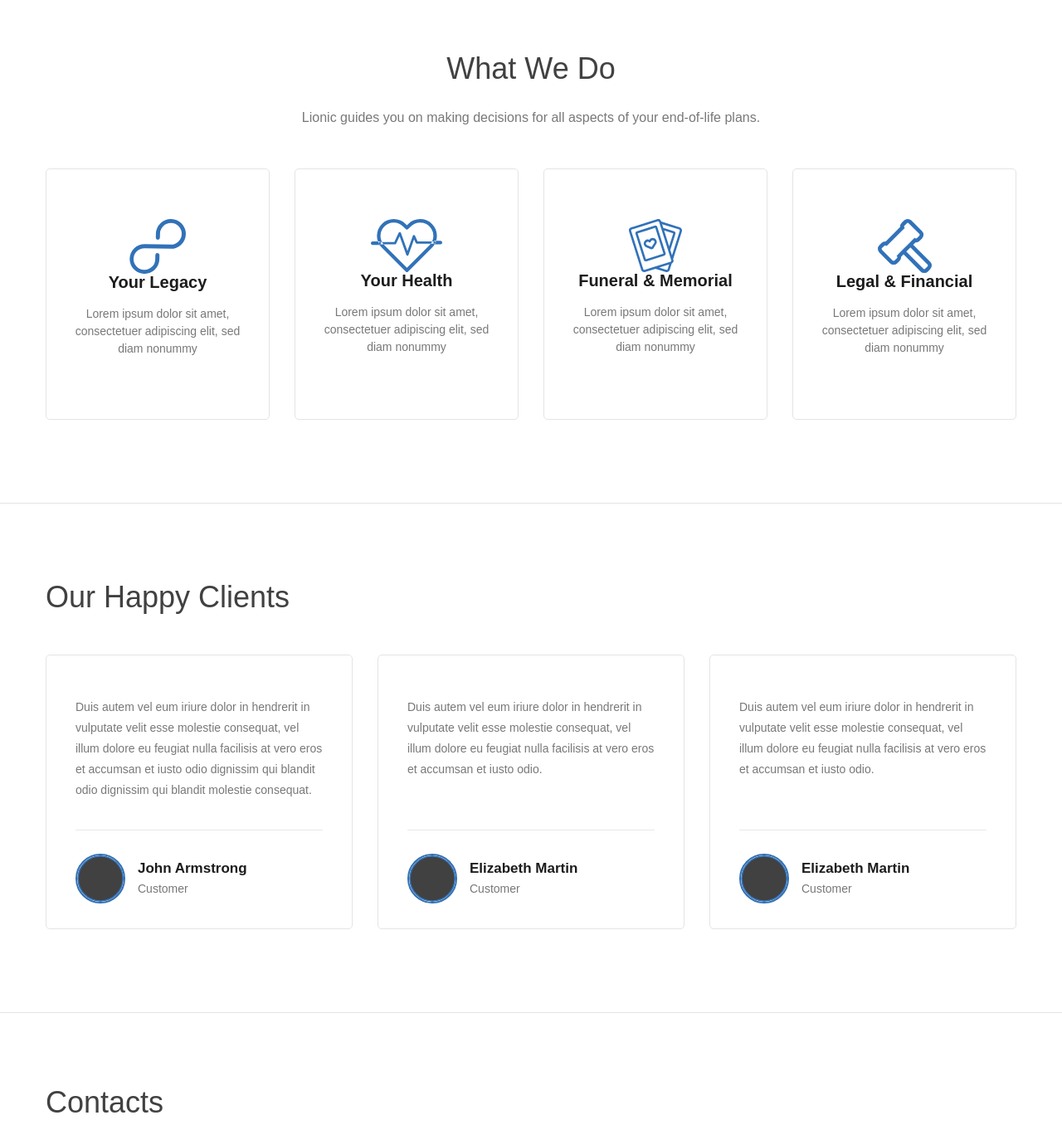
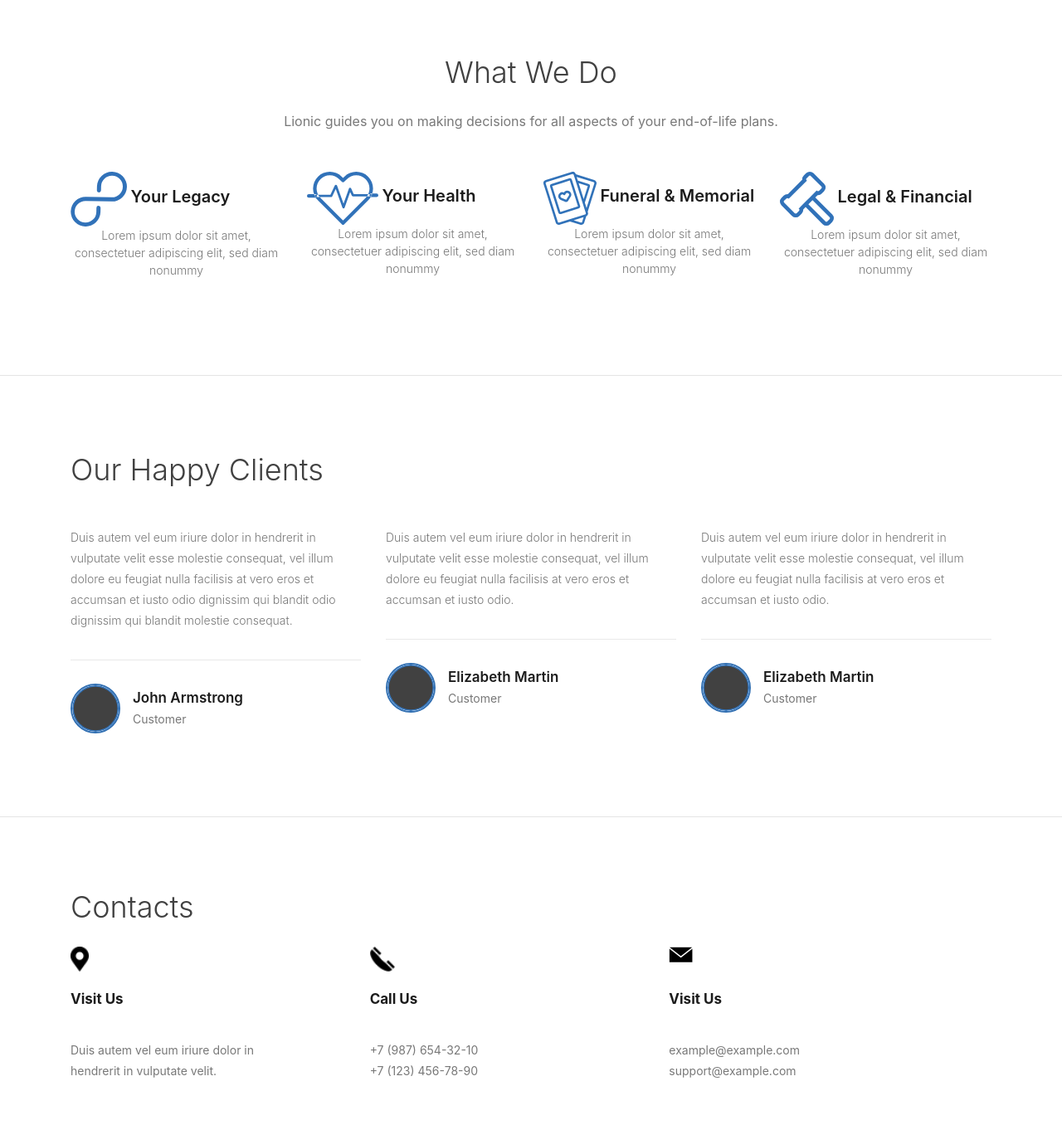
Before and after one commit to nyravv/Lionic, a plain HTML site: page index.html in a window 1280 px wide. Shown: the part 740-2096 px from the top of the page at 83% size. Drawn offline with nearby package versions, Linux system fonts and the light colour scheme.

Commit message:
Add bootstrap

```diff
--- a/css/style.css
+++ b/css/style.css
@@ -20,13 +20,13 @@ html{
   font-family: sans-serif;
 }
 
-.container {
+/* .container {
   max-width: 1200px;
   margin-right: auto;
   margin-left: auto;
   padding-right: 15px;
   padding-left: 15px;
-}
+} */
 
 .btn {
   display: inline-block;
@@ -115,9 +115,9 @@ html{
   padding-bottom: 130px;
 }
 
-.hero-content {
+/* .hero-content {
   max-width: 44%;
-}
+} */
 
 .section-hero-heading {
   margin-top: 0;
@@ -168,16 +168,18 @@ html{
   border-bottom: 1px solid #e4e4e4;
 }
 
+.section-description {
+  margin-top: 25px;
+}
+
 .section-do-list {
+  /* display: flex; */
   margin-top: 50px;
 }
 
-.section-do-list {
-  display: flex;
-}
-
 .section-do-item {
-  flex: 1 1 25%;
+  /* удалили section-do-item */
+  /* flex: 1 1 25%; */
   display: flex;
   flex-direction: column;
   align-items: center;
@@ -186,9 +188,9 @@ html{
   border-radius: 5px;
 }
 
-.section-do-item:not(:last-child) {
+/* .section-do-item:not(:last-child) {
   margin-right: 30px;
-}
+} */
 
 .section-do-item-heading {
   margin-bottom: 18px;
@@ -218,12 +220,12 @@ html{
   margin-bottom: 45px;
 }
 
-.section-clients-list {
+/* .section-clients-list {
   display: flex;
-}
+} */
 
 .section-clients-item {
-  flex: 1 1 33.33%;
+  /* flex: 1 1 33.33%; */
   display: flex;
   flex-direction: column;
   justify-content: space-between;
@@ -281,13 +283,13 @@ html{
 }
 
 .section-contacts-list {
-  display: flex;
+  /* display: flex; */
   margin-right: 43px;
 }
 
-.section-contacts-item {
+/* .section-contacts-item {
   flex: 1 1 33.33%
-}
+} */
 
 .section-contacts-info {
   max-width: 250px;
@@ -393,6 +395,10 @@ html{
   align-items: center;
 }
 
+.footer-left {
+  margin-right: auto;
+}
+
 .footer-logo {
   margin-right: 25px;
 }
--- a/index.html
+++ b/index.html
@@ -5,13 +5,14 @@
   <meta name="viewport" content="width=device-width, initial-scale=1.0">
   <title>Lionic Legal Solution</title>
   <link rel="stylesheet" href="/css/normalize.css">
+  <link rel="stylesheet" href="/css/bootstrap.min.css">
   <link rel="stylesheet" href="/css/style.css">
 </head>
 <body>
   <header class="header">
     <div class="container header-container">
       <a class="logo" href="#">
-        <img class="logo-img" src="/img/Header/Logo.svg" alt="">
+        <img class="logo-img" src="/img/Header/Logo.svg" alt="logo">
       </a>
       <nav class="nav">
         <ul class="nav-list">
@@ -30,7 +31,8 @@
   <main>
     <section class="section-hero">
       <div class="container hero-container">
-        <div class="hero-content">
+        <div class="row">
+          <div class="col-lg-6"> <!-- удалили hero-content -->
             <h1 class="section-hero-heading">This is simply a smarter way  to make your legal online</h1>
             <p class="section-hero-description">
               Lorem ipsum dolor sit amet, consectetuer adipiscing elit, sed diam nonummy nibh euismod tincidunt ut laoreet dolore.
@@ -40,6 +42,7 @@
               <div class="section-hero-btn-description">
                 <span class="section-hero-ssl-icon"></span>
                 SSL SECURED CONNECTION
+              </div>
             </div>
           </div>
         </div>
@@ -54,8 +57,8 @@
         <p class="section-description text-center">
           Lionic guides you on making decisions for all aspects of your end-of-life plans.
         </p>
-        <ul class="section-do-list">
-          <li class="section-do-item">
+        <ul class="section-do-list row">
+          <li class="col-lg-3"> <!-- удалили section-do-item -->
             <svg class="section-do-icon" xmlns="http://www.w3.org/2000/svg" width="68" height="66" viewBox="0 0 68 66">
               <defs>
                 <style>
@@ -70,7 +73,7 @@
             <strong class="section-do-item-heading">Your Legacy</strong>
             <p class="section-do-item-description">Lorem ipsum dolor sit amet, consectetuer adipiscing elit, sed diam nonummy</p>
           </li>
-          <li class="section-do-item">
+          <li class="col-lg-3">
             <svg xmlns="http://www.w3.org/2000/svg" class="section-do-icon" width="86" height="64" viewBox="0 0 86 64">
               <defs>
                 <style>
@@ -85,7 +88,7 @@
             <strong class="section-do-item-heading">Your Health</strong>
             <p class="section-do-item-description">Lorem ipsum dolor sit amet, consectetuer adipiscing elit, sed diam nonummy</p>
           </li>
-          <li class="section-do-item">
+          <li class="col-lg-3">
             <svg class="section-do-icon" xmlns="http://www.w3.org/2000/svg" width="64" height="64" viewBox="0 0 64 64">
               <defs>
                 <style>
@@ -100,7 +103,7 @@
             <strong class="section-do-item-heading">Funeral & Memorial</strong>
             <p class="section-do-item-description">Lorem ipsum dolor sit amet, consectetuer adipiscing elit, sed diam nonummy</p>
           </li>
-          <li class="section-do-item">
+          <li class="col-lg-3">
             <svg class="section-do-icon" xmlns="http://www.w3.org/2000/svg" width="65" height="65" viewBox="0 0 65 65">
               <defs>
                 <style>
@@ -122,8 +125,8 @@
     <section class="section-clients">
       <div class="container">
         <h2 class="section-heading section-clients-heading">Our Happy Clients</h2>
-      <ul class="section-clients-list">
-        <li class="section-clients-item">
+      <ul class="row"> <!-- удалили section-clients-list -->
+        <li class="col-lg-4"> <!-- удалили section-clients-item -->
           <p class="section-clients-testimonial">
             Duis autem vel eum iriure dolor in hendrerit in vulputate velit esse molestie consequat, vel illum dolore eu feugiat nulla facilisis at vero eros et accumsan et iusto odio dignissim qui blandit odio dignissim qui blandit molestie consequat.
           </p>
@@ -135,7 +138,7 @@
             </div>
           </div>
         </li>
-        <li class="section-clients-item">
+        <li class="col-lg-4">
           <p class="section-clients-testimonial">
             Duis autem vel eum iriure dolor in hendrerit in vulputate velit esse molestie consequat, vel illum dolore eu feugiat nulla facilisis at vero eros et accumsan et iusto odio.
           </p>
@@ -147,7 +150,7 @@
             </div>
           </div>
         </li>
-        <li class="section-clients-item">
+        <li class="col-lg-4">
           <p class="section-clients-testimonial">
             Duis autem vel eum iriure dolor in hendrerit in vulputate velit esse molestie consequat, vel illum dolore eu feugiat nulla facilisis at vero eros et accumsan et iusto odio.
           </p>
@@ -166,15 +169,15 @@
     <section class="section-contacts">
       <div class="container">
         <h2 class="section-heading">Contacts</h2>
-        <ul class="section-contacts-list">
-          <li class="section-contacts-item">
+        <ul class="section-contacts-list row">
+          <li class="col-lg-4"><!-- section-contacts-item -->
             <span class="section-contacts-icon section-contacts-icon-gps"></span>
             <strong class="section-contacts-heading">Visit Us</strong>
             <div class="section-contacts-info">
               Duis autem vel eum iriure dolor in hendrerit in vulputate velit.
             </div>
           </li>
-          <li class="section-contacts-item">
+          <li class="col-lg-4">
             <span class="section-contacts-icon section-contacts-icon-phone"></span>
             <strong class="section-contacts-heading">Call Us</strong>
             <div class="section-contacts-info">
@@ -182,7 +185,7 @@
               <a class="section-contacts-link" href="tel:+71234567890">+7 (123) 456-78-90</a>
             </div>
           </li>
-          <li class="section-contacts-item">
+          <li class="col-lg-4">
             <span class="section-contacts-icon section-contacts-icon-mail"></span>
             <strong class="section-contacts-heading">Visit Us</strong>
             <div class="section-contacts-info">
```
Lines whose indentation alone changed are shown as unchanged.
